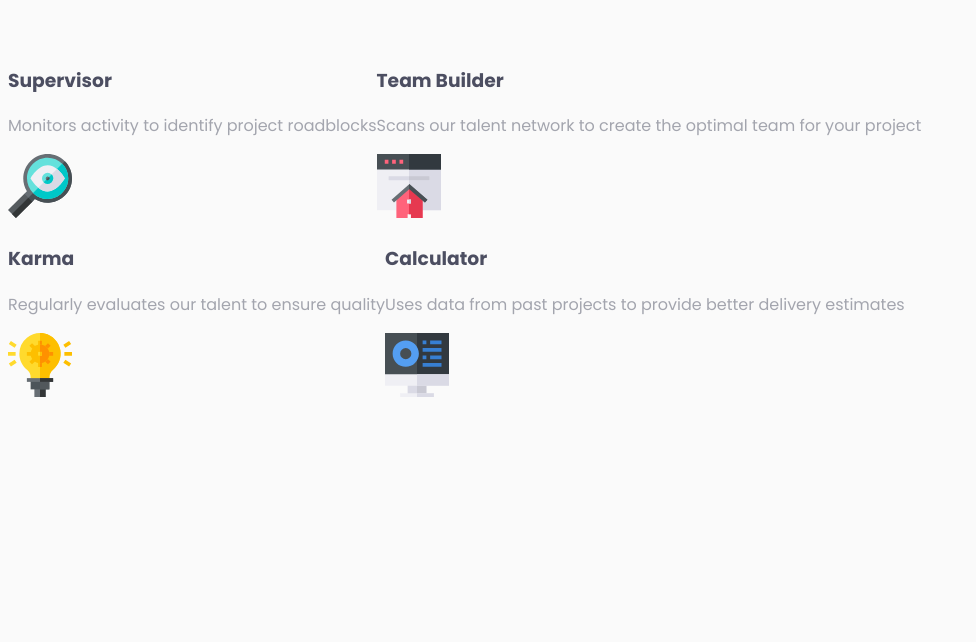
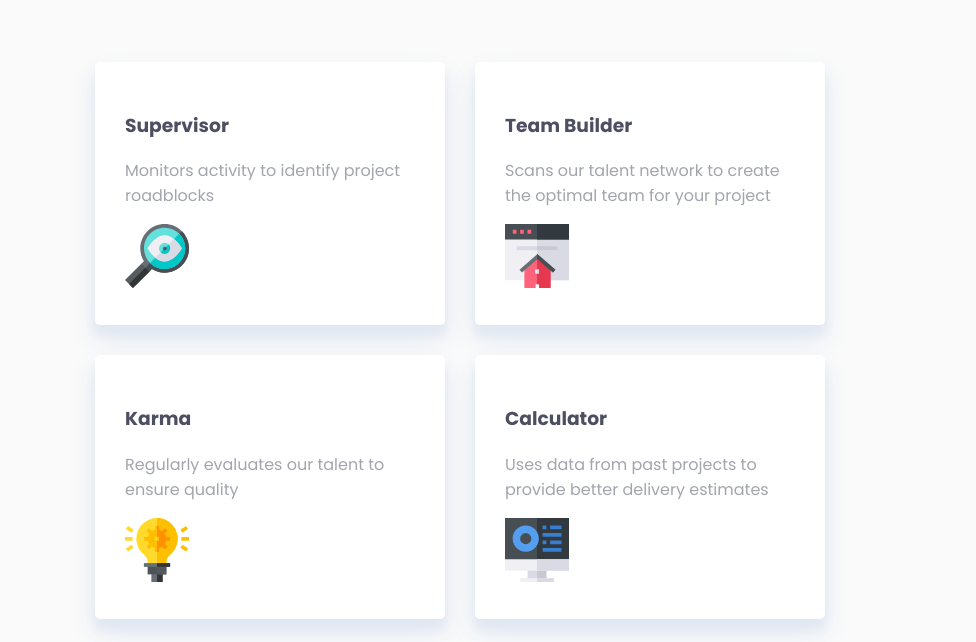
Before and after one commit to philliperod/four_cards_practice, a plain HTML site: page index.html in a window 1280 px wide. Shown: the part 215-857 px from the top of the page, without its empty margins (0-976 px from the left). Before the commit the page ends 800 px from the top, so only its background shows below. Drawn offline with Linux system fonts and the light colour scheme.

Commit message:
added margin and width on cards; stylized cards and sizing

```diff
--- a/dist/scss/_cards.scss
+++ b/dist/scss/_cards.scss
@@ -1,3 +1,15 @@
+.card {
+  background-color: #fff;
+  padding: 30px;
+  margin: 15px;
+  width: 350px;
+  box-shadow: 0 14px 28px rgb(226, 232, 242), 0 10px 10px rgb(226, 232, 242);
+  border-radius: 5px;
+}
+
 h3 {
   color: $dark-blue;
 }
+
+//
+//
--- a/dist/scss/_container.scss
+++ b/dist/scss/_container.scss
@@ -1,4 +1,6 @@
 .flex_container {
   display: flex;
   flex-wrap: wrap;
+  margin: 0 auto;
+  max-width: 1120px;
 }
--- a/dist/scss/main.css
+++ b/dist/scss/main.css
@@ -20,6 +20,18 @@ span {
   display: flex;
   -ms-flex-wrap: wrap;
       flex-wrap: wrap;
+  margin: 0 auto;
+  max-width: 1120px;
+}
+
+.card {
+  background-color: #fff;
+  padding: 30px;
+  margin: 15px;
+  width: 350px;
+  -webkit-box-shadow: 0 14px 28px #e2e8f2, 0 10px 10px #e2e8f2;
+          box-shadow: 0 14px 28px #e2e8f2, 0 10px 10px #e2e8f2;
+  border-radius: 5px;
 }
 
 h3 {
--- a/dist/scss/main.min.css
+++ b/dist/scss/main.min.css
@@ -1,2 +1,2 @@
-header{margin:50px auto;max-width:500px;text-align:center}h1{font-weight:200;color:#4c4e61;margin:0}span{font-weight:600}.flex_container{display:-webkit-box;display:-ms-flexbox;display:flex;-ms-flex-wrap:wrap;flex-wrap:wrap}h3{color:#4c4e61}*,*:before,*:after{-webkit-box-sizing:border-box;box-sizing:border-box}body{font-family:"Poppins",sans-serif;background-color:#fafafa}p{color:#a3a5ae}
+header{margin:50px auto;max-width:500px;text-align:center}h1{font-weight:200;color:#4c4e61;margin:0}span{font-weight:600}.flex_container{display:-webkit-box;display:-ms-flexbox;display:flex;-ms-flex-wrap:wrap;flex-wrap:wrap;margin:0 auto;max-width:1120px}.card{background-color:#fff;padding:30px;margin:15px;width:350px;-webkit-box-shadow:0 14px 28px #e2e8f2,0 10px 10px #e2e8f2;box-shadow:0 14px 28px #e2e8f2,0 10px 10px #e2e8f2;border-radius:5px}h3{color:#4c4e61}*,*:before,*:after{-webkit-box-sizing:border-box;box-sizing:border-box}body{font-family:"Poppins",sans-serif;background-color:#fafafa}p{color:#a3a5ae}
 /*# sourceMappingURL=main.min.css.map */
```
Also changed, not shown: 2 other files.
